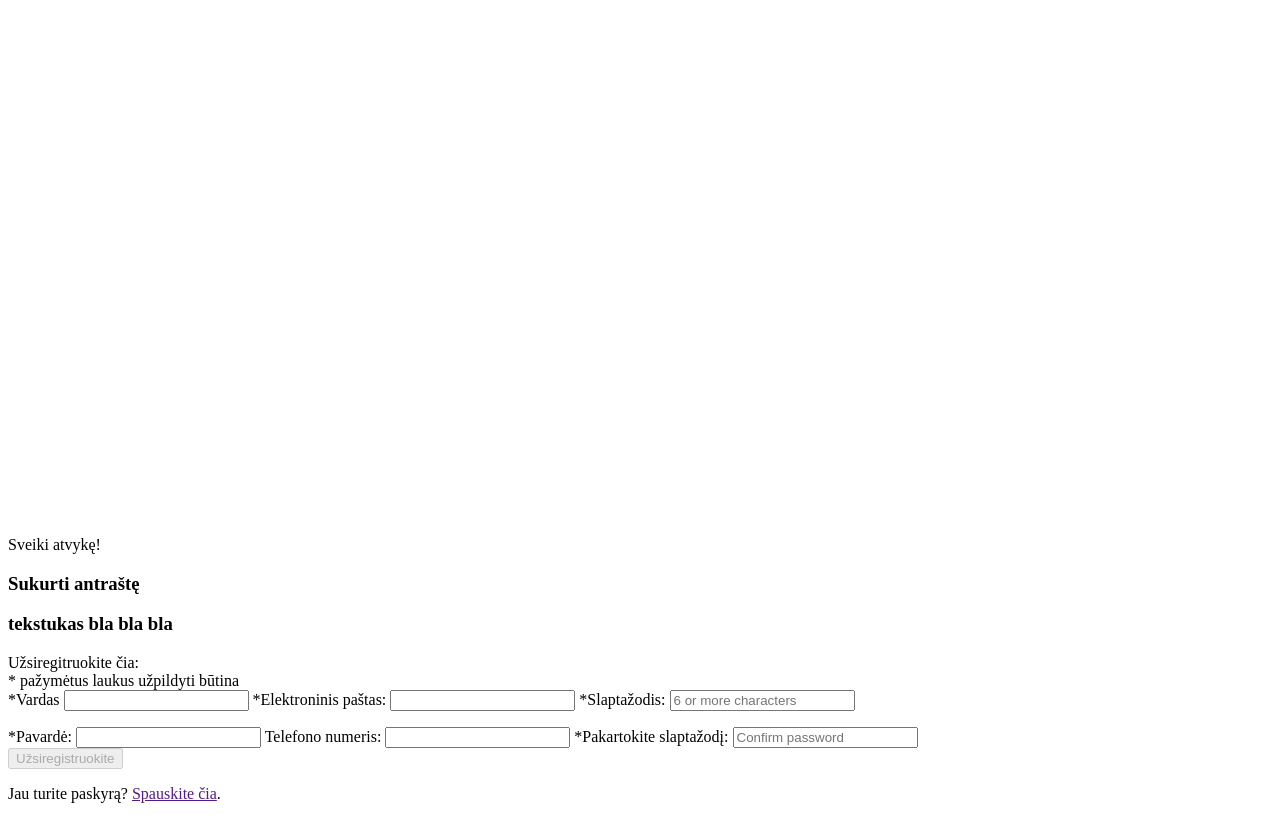
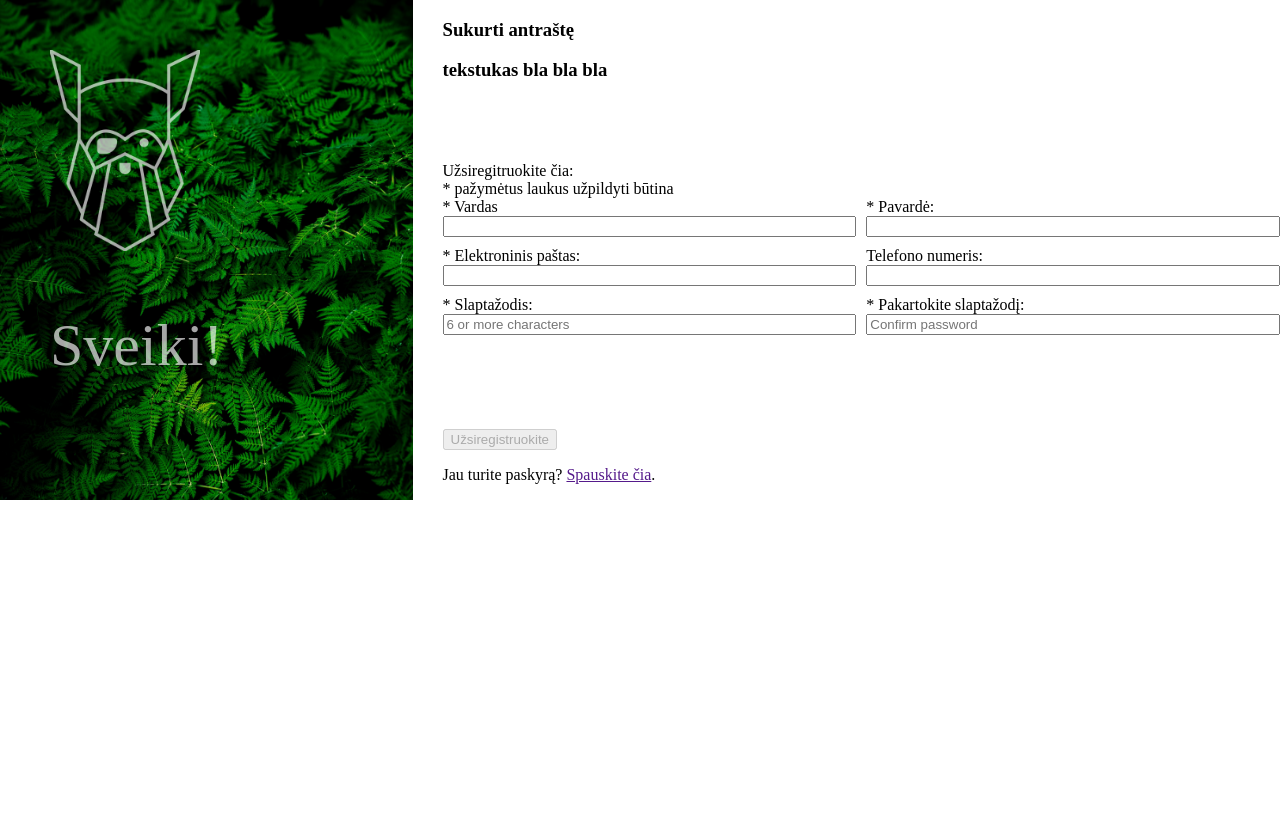
Before and after one commit to LinaSeskuviene/Sign-up-form, a plain HTML site: page index.html in a window 1280 px wide. Drawn offline with Linux system fonts and the light colour scheme.

Commit message:
css truputis

```diff
--- a/index.html
+++ b/index.html
@@ -11,7 +11,7 @@
     <div class="left-side">
       <div class="logo">
         <img src="logo.png" alt="company logo" id="image" />
-        <p id="image-text">Sveiki atvykę!</p>
+        <p class="image-text">Sveiki!</p>
       </div>
     </div>
     <div class="form-container">
@@ -19,16 +19,28 @@
         <h3 id="header">Sukurti antraštę</h3>
         <h3>tekstukas bla bla bla</h3>
       </div>
-      <div id="form-inputs">
+      <div class="form-inputs">
         <div class="form-title">Užsiregitruokite čia:</div>
         <div class="required">* pažymėtus laukus užpildyti būtina</div>
         <form action="" method="" id="form">
           <div class="inputs">
-            <label for="first-name">*Vardas</label>
+            <label for="first-name">* Vardas</label>
             <input type="text" name="first-name" id="first-name" required />
-            <label for="email">*Elektroninis paštas:</label>
+          </div>
+          <div class="inputs">
+            <label for="last-name">* Pavardė:</label>
+            <input type="text" name="last-name" id="last-name" required />
+          </div>
+          <div class="inputs">
+            <label for="email">* Elektroninis paštas:</label>
             <input type="email" name="email" id="email" required />
-            <label for="pwd">*Slaptažodis:</label>
+          </div>
+          <div class="inputs">
+            <label for="tel">Telefono numeris:</label>
+            <input type="tel" name="tel" id="tel" />
+          </div>
+          <div class="inputs">
+            <label for="pwd">* Slaptažodis:</label>
             <input
               type="password"
               name="pwd"
@@ -38,14 +50,9 @@
               required
               onchange="match();"
             />
-            <p id="mismatch"></p>
           </div>
           <div class="inputs">
-            <label for="last-name">*Pavardė:</label>
-            <input type="text" name="last-name" id="last-name" required />
-            <label for="tel">Telefono numeris:</label>
-            <input type="tel" name="tel" id="tel" />
-            <label for="password-again">*Pakartokite slaptažodį:</label>
+            <label for="password-again">* Pakartokite slaptažodį:</label>
             <input
               type="password"
               name="password-again"
@@ -55,6 +62,7 @@
               required
               onchange="match();"
             />
+            <p id="mismatch"></p>
           </div>
         </form>
       </div>
--- a/style.css
+++ b/style.css
@@ -0,0 +1,48 @@
+body {
+  display: flex;
+  justify-content: center;
+  margin: auto;
+}
+
+.left-side {
+  width: 33%;
+  height: 500px;
+  background-image: url(teemu-paananen-OOE4xAnBhKo-unsplash.jpg);
+  background-size: cover;
+  margin-right: 30px;
+}
+
+.form-container {
+  width: 67%;
+  display: flex;
+  flex-direction: column;
+  justify-content: space-between;
+}
+
+.logo {
+  display: grid;
+  grid-template-rows: repeat(2, 1fr);
+  margin: 50px;
+  opacity: 0.65;
+  border: none;
+}
+
+#image {
+  width: 150px;
+  object-fit: cover;
+}
+
+.image-text {
+  color: white;
+  font: 60px bold;
+}
+
+.inputs {
+  display: flex;
+  flex-direction: column;
+}
+form {
+  display: grid;
+  grid-template-columns: repeat(2, 1fr);
+  gap: 10px;
+}
```
